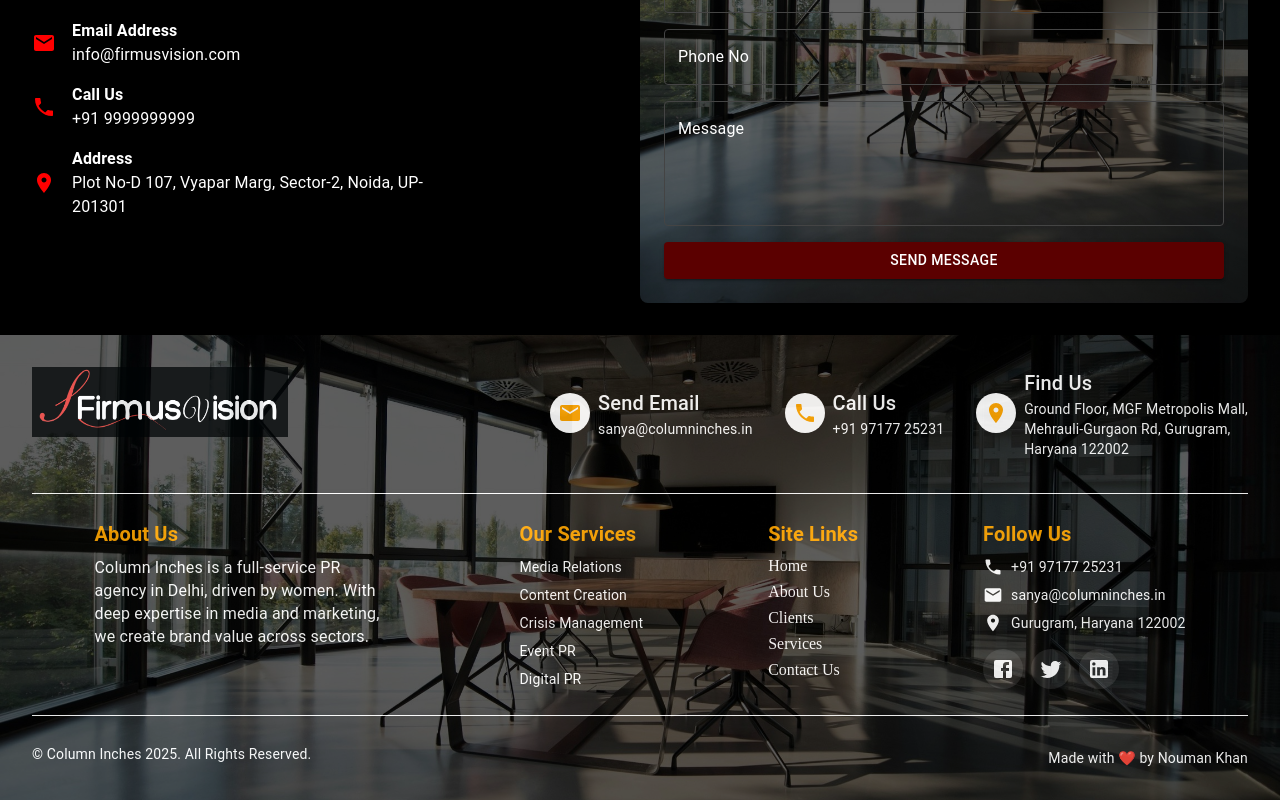
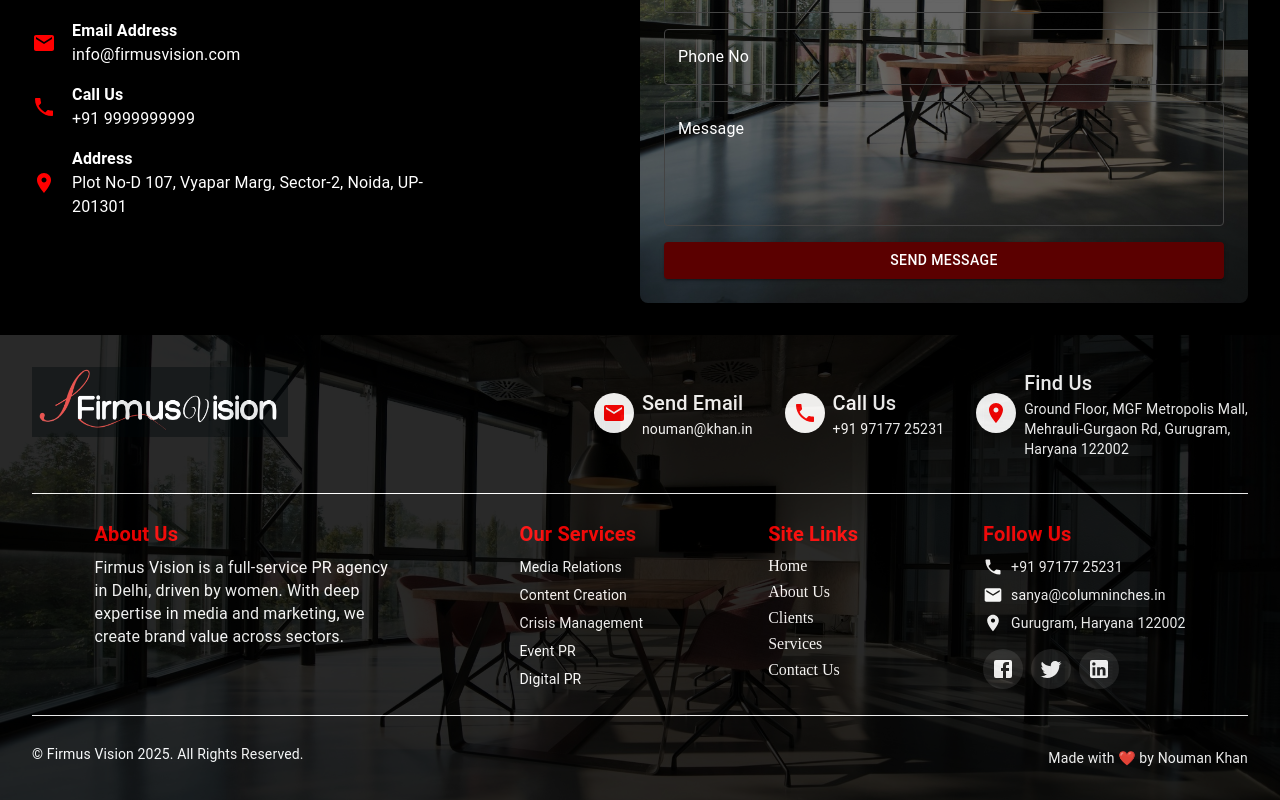
Before and after one commit to NoumanKhan2003/firmusvision, a React (Vite) app in the folder client/: page /contact in a window 1280 px wide. Shown: the part 325-1125 px from the top of the page. Built offline with nearby package versions, Linux system fonts and the light colour scheme.

Commit message:
Footer color theme updated

```diff
--- a/client/src/Components/Footer.jsx
+++ b/client/src/Components/Footer.jsx
@@ -35,7 +35,7 @@
     >
       <Box
         sx={{
-          backgroundColor: "rgba(0, 0, 0, 0.7)",
+          backgroundColor: "rgba(0, 0, 0, 0.93)",
           opacity: 0.9,
           color: "white",
           py: 4,
@@ -58,7 +58,7 @@
             sx={{
               height: { md: "100px", xs: "100%" },
               width: { md: "100px", xs: "100%" },
-              display: {xs:"flex",md:"unset"},
+              display: { xs: "flex", md: "unset" },
               justifyContent: "center",
             }}
           >
@@ -66,7 +66,6 @@
               sx={{
                 height: { md: "4.4rem", xs: "5rem" },
                 width: { md: "16rem", xs: "19rem" },
-
               }}
             >
               <img
@@ -91,7 +90,7 @@
             <Box sx={{ display: "flex", alignItems: "center" }}>
               <IconButton
                 sx={{
-                  color: "orange",
+                  color: "red",
                   bgcolor: "white",
                   borderRadius: "50%",
                   width: 40,
@@ -108,7 +107,7 @@
               </IconButton>
               <Box>
                 <Typography variant="h6">Send Email</Typography>
-                <Typography variant="body2">sanya@columninches.in</Typography>
+                <Typography variant="body2">nouman@khan.in</Typography>
               </Box>
             </Box>
 
@@ -116,7 +115,7 @@
             <Box sx={{ display: "flex", alignItems: "center" }}>
               <IconButton
                 sx={{
-                  color: "orange",
+                  color: "red",
                   bgcolor: "white",
                   borderRadius: "50%",
                   width: 40,
@@ -141,7 +140,7 @@
             <Box sx={{ display: "flex", alignItems: "center" }}>
               <IconButton
                 sx={{
-                  color: "orange",
+                  color: "red",
                   bgcolor: "white",
                   borderRadius: "50%",
                   width: 40,
@@ -203,12 +202,12 @@
             <Typography
               variant="h6"
               gutterBottom
-              sx={{ fontWeight: "bold", color: "orange" }}
+              sx={{ fontWeight: "bold", color: "red" }}
             >
               About Us
             </Typography>
             <Typography variant="body2" sx={{ fontSize: "1rem" }}>
-              Column Inches is a full-service PR agency in Delhi, driven by
+              Firmus Vision is a full-service PR agency in Delhi, driven by
               women. With deep expertise in media and marketing, we create brand
               value across sectors.
             </Typography>
@@ -224,7 +223,7 @@
             <Typography
               variant="h6"
               gutterBottom
-              sx={{ fontWeight: "bold", color: "orange" }}
+              sx={{ fontWeight: "bold", color: "red" }}
             >
               Our Services
             </Typography>
@@ -238,7 +237,7 @@
                   color: "white",
                   "&:hover": {
                     transform: "translateX(5px)",
-                    color: "orange",
+                    color: "red",
                     textDecoration: "underline",
                   },
                 }}
@@ -254,7 +253,7 @@
                   color: "white",
                   "&:hover": {
                     transform: "translateX(5px)",
-                    color: "orange",
+                    color: "red",
                     textDecoration: "underline",
                   },
                 }}
@@ -270,7 +269,7 @@
                   color: "white",
                   "&:hover": {
                     transform: "translateX(5px)",
-                    color: "orange",
+                    color: "red",
                     textDecoration: "underline",
                   },
                 }}
@@ -286,7 +285,7 @@
                   color: "white",
                   "&:hover": {
                     transform: "translateX(5px)",
-                    color: "orange",
+                    color: "red",
                     textDecoration: "underline",
                   },
                 }}
@@ -302,7 +301,7 @@
                   color: "white",
                   "&:hover": {
                     transform: "translateX(5px)",
-                    color: "orange",
+                    color: "red",
                     textDecoration: "underline",
                   },
                 }}
@@ -322,7 +321,7 @@
             <Typography
               variant="h6"
               gutterBottom
-              sx={{ fontWeight: "bold", color: "orange" }}
+              sx={{ fontWeight: "bold", color: "red" }}
             >
               Site Links
             </Typography>
@@ -336,7 +335,7 @@
                   display: "inline-block",
                   "&:hover": {
                     transform: "translateX(5px)",
-                    color: "orange",
+                    color: "red",
                   },
                 }}
               >
@@ -351,7 +350,7 @@
                   display: "inline-block",
                   "&:hover": {
                     transform: "translateX(5px)",
-                    color: "orange",
+                    color: "red",
                   },
                 }}
               >
@@ -366,7 +365,7 @@
                   display: "inline-block",
                   "&:hover": {
                     transform: "translateX(5px)",
-                    color: "orange",
+                    color: "red",
                   },
                 }}
               >
@@ -381,7 +380,7 @@
                   display: "inline-block",
                   "&:hover": {
                     transform: "translateX(5px)",
-                    color: "orange",
+                    color: "red",
                   },
                 }}
               >
@@ -397,7 +396,7 @@
                   display: "inline-block",
                   "&:hover": {
                     transform: "translateX(5px)",
-                    color: "orange",
+                    color: "red",
                   },
                 }}
               >
@@ -416,7 +415,7 @@
             <Typography
               variant="h6"
               gutterBottom
-              sx={{ fontWeight: "bold", color: "orange" }}
+              sx={{ fontWeight: "bold", color: "red" }}
             >
               Follow Us
             </Typography>
@@ -539,7 +538,7 @@
               fontSize: { xs: "0.75rem", sm: "0.875rem" },
             }}
           >
-            © Column Inches {currentYear}. All Rights Reserved.
+            © Firmus Vision {currentYear}. All Rights Reserved.
           </Typography>
           <Typography
             variant="body2"
@@ -548,7 +547,10 @@
               pt: { xs: 1 },
             }}
           >
-            Made with ❤️ by Nouman Khan
+            Made with ❤️ by{" "}
+            <Link href="http://www.linkedin.com/in/nouman-khan-95923a256" target="_blank" rel="noopener" sx={{textDecoration:"none" , color:"white"}}>
+              Nouman Khan
+            </Link>
           </Typography>
         </Box>
       </Box>
```
